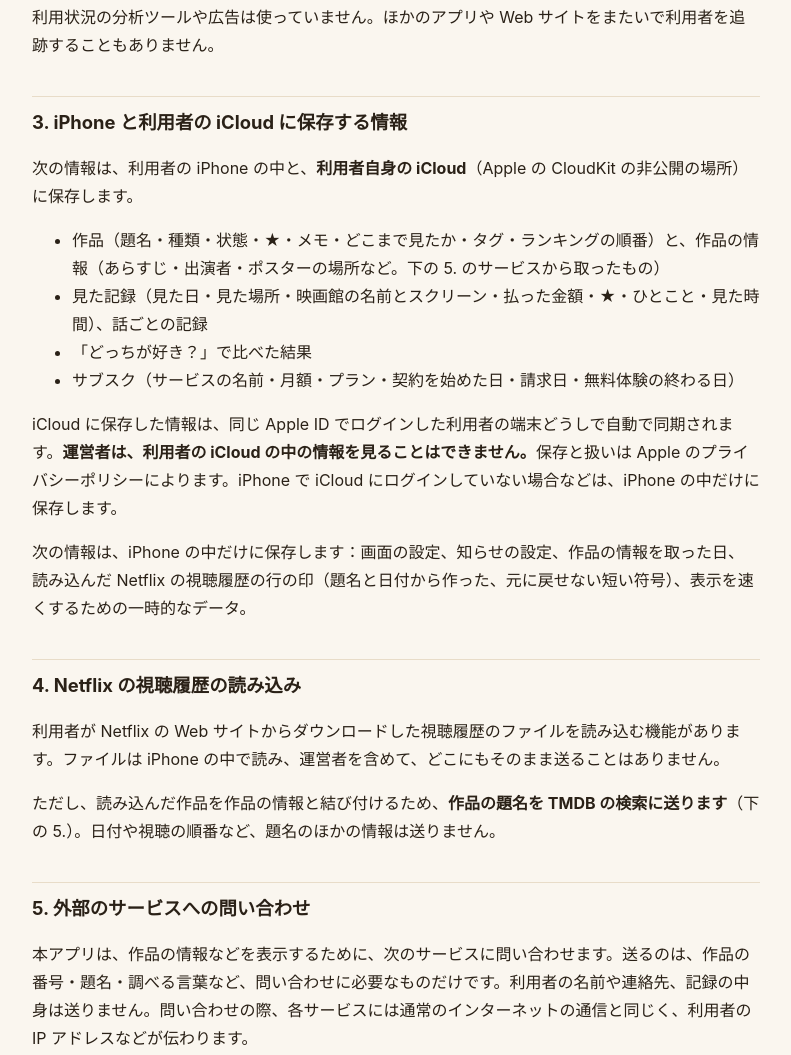
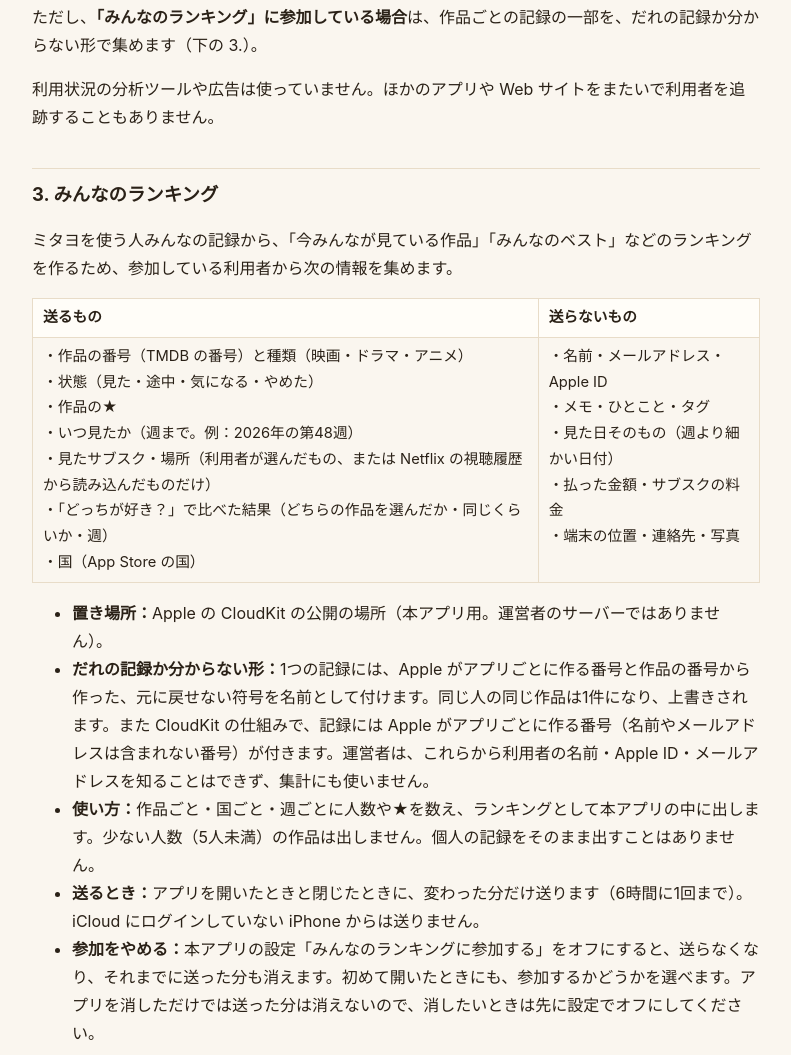
Before and after one commit to tatsuya-apps/tatsuya-apps.github.io, a plain HTML site: page mitana/privacy.html in a window 1280 px wide. Shown: the part 515-1570 px from the top of the page, without its empty margins (244-1035 px from the left). Drawn offline with Linux system fonts and the light colour scheme.

Commit message:
ミタヨ：プライバシーポリシーに「みんなのランキング」（集める物・集めない物・やめ方）、無料配信、すすめるのリンク
Co-Authored-By: Claude Opus 5.5 <noreply@anthropic.com>

```diff
--- a/mitana/privacy.html
+++ b/mitana/privacy.html
@@ -14,32 +14,60 @@ nav{display:flex;gap:16px;flex-wrap:wrap;font-size:.95rem;margin-bottom:24px}foo
 </style></head><body><main>
 <nav><a href="./">ミタヨ</a><a href="privacy.html">プライバシーポリシー</a><a href="terms.html">利用規約</a></nav>
 <h1>プライバシーポリシー</h1>
-<p class="muted">制定日：2026年11月23日</p>
+<p class="muted">制定日：2026年11月23日／改定日：2026年11月24日（「みんなのランキング」を加えました）</p>
 <p>「ミタヨ」（以下「本アプリ」）は、利用者の情報を次のとおり取り扱います。</p>
 
 <h2>1. 運営者</h2>
 <p>運営者：Tatsuya Suzuki<br>お問い合わせ：tatsuya.apps@icloud.com</p>
 
 <h2>2. 運営者が集める情報</h2>
-<p>本アプリには、アカウントの登録はありません。運営者は、利用者が記録した作品・見た記録・メモ・サブスクなどの情報を集めません（運営者のサーバーに送ることはありません）。</p>
+<p>本アプリには、アカウントの登録はありません。運営者のサーバーもありません。利用者が記録したメモ・見た日・払った金額・サブスクの料金などは集めません。</p>
+<p>ただし、<strong>「みんなのランキング」に参加している場合</strong>は、作品ごとの記録の一部を、だれの記録か分からない形で集めます（下の 3.）。</p>
 <p>利用状況の分析ツールや広告は使っていません。ほかのアプリや Web サイトをまたいで利用者を追跡することもありません。</p>
+<h2>3. みんなのランキング</h2>
+<p>ミタヨを使う人みんなの記録から、「今みんなが見ている作品」「みんなのベスト」などのランキングを作るため、参加している利用者から次の情報を集めます。</p>
+<table>
+<tr><th>送るもの</th><th>送らないもの</th></tr>
+<tr><td>
+・作品の番号（TMDB の番号）と種類（映画・ドラマ・アニメ）<br>
+・状態（見た・途中・気になる・やめた）<br>
+・作品の★<br>
+・いつ見たか（週まで。例：2026年の第48週）<br>
+・見たサブスク・場所（利用者が選んだもの、または Netflix の視聴履歴から読み込んだものだけ）<br>
+・「どっちが好き？」で比べた結果（どちらの作品を選んだか・同じくらいか・週）<br>
+・国（App Store の国）
+</td><td>
+・名前・メールアドレス・Apple ID<br>
+・メモ・ひとこと・タグ<br>
+・見た日そのもの（週より細かい日付）<br>
+・払った金額・サブスクの料金<br>
+・端末の位置・連絡先・写真
+</td></tr>
+</table>
+<ul>
+<li><strong>置き場所：</strong>Apple の CloudKit の公開の場所（本アプリ用。運営者のサーバーではありません）。</li>
+<li><strong>だれの記録か分からない形：</strong>1つの記録には、Apple がアプリごとに作る番号と作品の番号から作った、元に戻せない符号を名前として付けます。同じ人の同じ作品は1件になり、上書きされます。また CloudKit の仕組みで、記録には Apple がアプリごとに作る番号（名前やメールアドレスは含まれない番号）が付きます。運営者は、これらから利用者の名前・Apple ID・メールアドレスを知ることはできず、集計にも使いません。</li>
+<li><strong>使い方：</strong>作品ごと・国ごと・週ごとに人数や★を数え、ランキングとして本アプリの中に出します。少ない人数（5人未満）の作品は出しません。個人の記録をそのまま出すことはありません。</li>
+<li><strong>送るとき：</strong>アプリを開いたときと閉じたときに、変わった分だけ送ります（6時間に1回まで）。iCloud にログインしていない iPhone からは送りません。</li>
+<li><strong>参加をやめる：</strong>本アプリの設定「みんなのランキングに参加する」をオフにすると、送らなくなり、それまでに送った分も消えます。初めて開いたときにも、参加するかどうかを選べます。アプリを消しただけでは送った分は消えないので、消したいときは先に設定でオフにしてください。</li>
+</ul>
 
-<h2>3. iPhone と利用者の iCloud に保存する情報</h2>
+<h2>4. iPhone と利用者の iCloud に保存する情報</h2>
 <p>次の情報は、利用者の iPhone の中と、<strong>利用者自身の iCloud</strong>（Apple の CloudKit の非公開の場所）に保存します。</p>
 <ul>
-<li>作品（題名・種類・状態・★・メモ・どこまで見たか・タグ・ランキングの順番）と、作品の情報（あらすじ・出演者・ポスターの場所など。下の 5. のサービスから取ったもの）</li>
-<li>見た記録（見た日・見た場所・映画館の名前とスクリーン・払った金額・★・ひとこと・見た時間）、話ごとの記録</li>
+<li>作品（題名・種類・状態・★・メモ・どこまで見たか・タグ・ランキングの順番）と、作品の情報（あらすじ・出演者・ポスターの場所など。下の 6. のサービスから取ったもの）</li>
+<li>見た記録（見た日・見た場所（サブスク・無料配信・映画館など）・映画館の名前とスクリーン・払った金額・★・ひとこと・見た時間）、話ごとの記録</li>
 <li>「どっちが好き？」で比べた結果</li>
 <li>サブスク（サービスの名前・月額・プラン・契約を始めた日・請求日・無料体験の終わる日）</li>
 </ul>
 <p>iCloud に保存した情報は、同じ Apple ID でログインした利用者の端末どうしで自動で同期されます。<strong>運営者は、利用者の iCloud の中の情報を見ることはできません。</strong>保存と扱いは Apple のプライバシーポリシーによります。iPhone で iCloud にログインしていない場合などは、iPhone の中だけに保存します。</p>
 <p>次の情報は、iPhone の中だけに保存します：画面の設定、知らせの設定、作品の情報を取った日、読み込んだ Netflix の視聴履歴の行の印（題名と日付から作った、元に戻せない短い符号）、表示を速くするための一時的なデータ。</p>
 
-<h2>4. Netflix の視聴履歴の読み込み</h2>
+<h2>5. Netflix の視聴履歴の読み込み</h2>
 <p>利用者が Netflix の Web サイトからダウンロードした視聴履歴のファイルを読み込む機能があります。ファイルは iPhone の中で読み、運営者を含めて、どこにもそのまま送ることはありません。</p>
-<p>ただし、読み込んだ作品を作品の情報と結び付けるため、<strong>作品の題名を TMDB の検索に送ります</strong>（下の 5.）。日付や視聴の順番など、題名のほかの情報は送りません。</p>
+<p>ただし、読み込んだ作品を作品の情報と結び付けるため、<strong>作品の題名を TMDB の検索に送ります</strong>（下の 6.）。日付や視聴の順番など、題名のほかの情報は送りません。</p>
 
-<h2>5. 外部のサービスへの問い合わせ</h2>
+<h2>6. 外部のサービスへの問い合わせ</h2>
 <p>本アプリは、作品の情報などを表示するために、次のサービスに問い合わせます。送るのは、作品の番号・題名・調べる言葉など、問い合わせに必要なものだけです。利用者の名前や連絡先、記録の中身は送りません。問い合わせの際、各サービスには通常のインターネットの通信と同じく、利用者の IP アドレスなどが伝わります。</p>
 <table>
 <tr><th>サービス</th><th>使い方</th><th>送るもの</th></tr>
@@ -50,13 +78,13 @@ nav{display:flex;gap:16px;flex-wrap:wrap;font-size:.95rem;margin-bottom:24px}foo
 </table>
 <p>「上映館・時間を探す」を押すと Google の検索を、出典のリンクを押すと各サービスのページを、Safari などで開きます。開いたあとの情報は、それぞれのサービスのプライバシーポリシーによって扱われます。</p>
 
-<h2>6. 知らせ</h2>
+<h2>7. 知らせ</h2>
 <p>「気になる」にした映画の公開日や、作品がサブスクで見られるようになったことを知らせる機能は、iPhone の中だけで知らせを出します（運営者のサーバーから送るものではありません）。知らせを出すには、利用者の許可が必要です。iPhone の設定でいつでも止められます。</p>
 
-<h2>7. 友達にすすめる</h2>
-<p>「友達にすすめる」で作る画像や文は、利用者が選んだアプリ（LINE など）で、利用者が選んだ相手に送られます。画像の QR コードは、作品の番号と題名を含むページ（tatsuya-apps.github.io/mitana/w/）のリンクです。作品の情報はリンクの「#」より後ろにあり、ページを開いてもサーバーには送られません。</p>
+<h2>8. 友達にすすめる</h2>
+<p>「友達にすすめる」で作る画像や文は、利用者が選んだアプリ（LINE など）で、利用者が選んだ相手に送られます。画像と一緒に送るリンクは、作品の番号と題名を含むページ（tatsuya-apps.github.io/mitana/w/）のリンクです。作品の情報はリンクの「#」より後ろにあり、ページを開いてもサーバーには送られません。</p>
 
-<h2>8. このポリシーの変更</h2>
+<h2>9. このポリシーの変更</h2>
 <p>このポリシーを変えるときは、このページでお知らせします。</p>
 
 <footer>ミタヨ ／ 運営：Tatsuya Suzuki ／ お問い合わせ：tatsuya.apps@icloud.com</footer>
```
